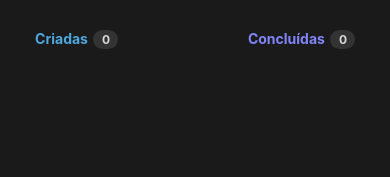
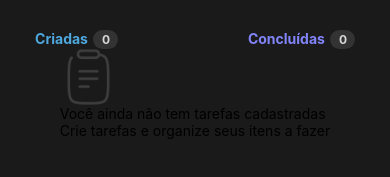
Before and after one commit to icaPR/todo-list-native, a React Native app: screen / in a window 390 px wide. Shown: the part 197-374 px from the top of the page. Built offline with nearby package versions, Linux system fonts and the light colour scheme.

Commit message:
feat(Home): Flatlist

```diff
--- a/src/screens/Home/index.tsx
+++ b/src/screens/Home/index.tsx
@@ -1,6 +1,7 @@
-import { Text, TextInput, View, Image } from "react-native";
+import { Text, TextInput, View, Image, FlatList } from "react-native";
 import { styles } from "./styles";
 import { TouchableOpacity } from "react-native";
+import { Tasks } from "../../components/index";
 import React, { useState } from "react";
 import Icon from "react-native-vector-icons/Ionicons";
 
@@ -34,6 +35,25 @@ export default function Home() {
             <Text style={styles.numberInfo}>{countComplete}</Text>
           </View>
         </View>
+        <View style={styles.list}>
+          <FlatList
+            data={[]}
+            keyExtractor={(item) => item}
+            renderItem={({ item }) => <Tasks />}
+            showsVerticalScrollIndicator={false}
+            ListEmptyComponent={() => (
+              <View style={styles.emptyAlert}>
+                <Image source={require("../../../assets/Clipboard.png")} />
+                <Text style={styles.alertEmptyText}>
+                  Você ainda não tem tarefas cadastradas
+                </Text>
+                <Text style={styles.alertEmptyTextSuggestion}>
+                  Crie tarefas e organize seus itens a fazer
+                </Text>
+              </View>
+            )}
+          />
+        </View>
       </View>
     </View>
   );
```
Also changed, not shown: assets/Clipboard.png (added).
